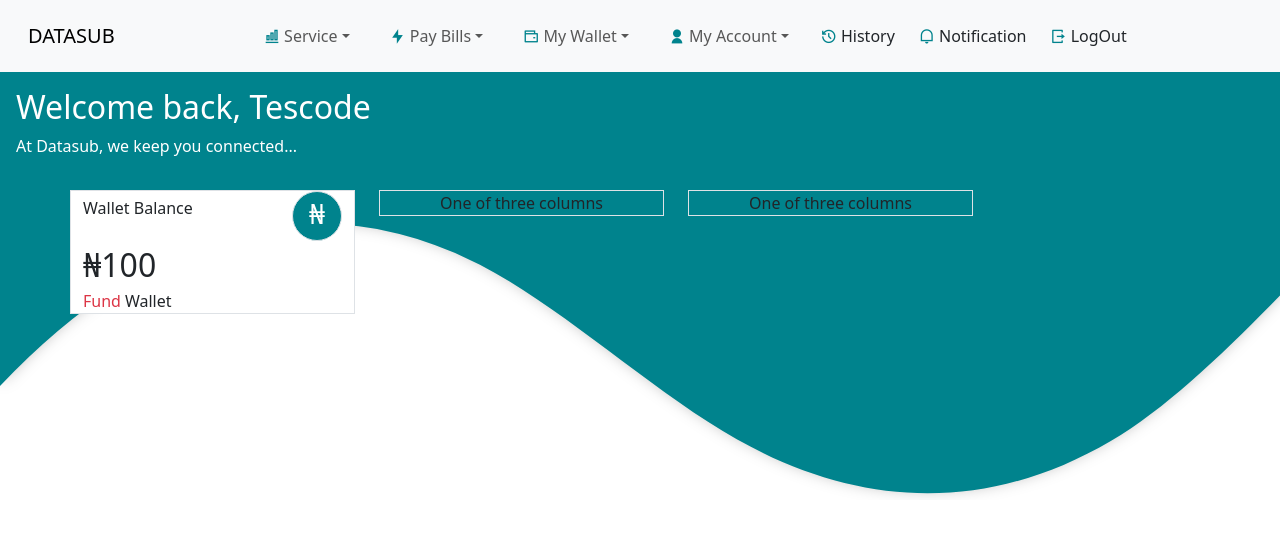
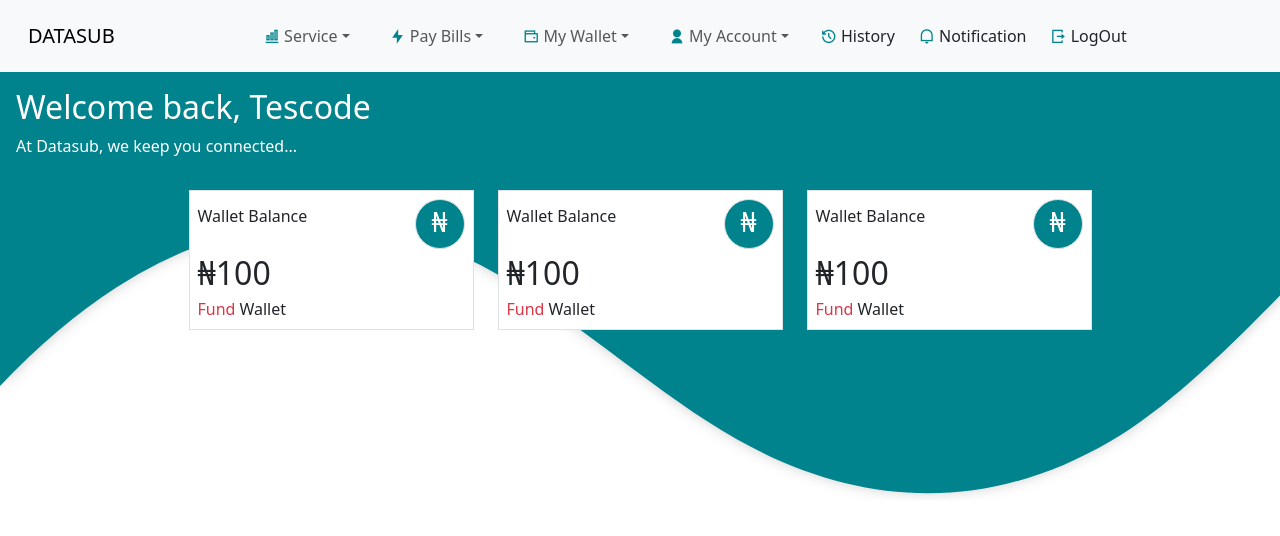
Before and after one commit to devtescode/Front_end_datasite, a React (Vite) app: page /dashboard in a window 1280 px wide. Shown: the top 536 px of the page. Built offline with nearby package versions, Linux system fonts and the light colour scheme.

Commit message:
update dashboard page

```diff
--- a/src/components/Dashboardpage/Dashboard.jsx
+++ b/src/components/Dashboardpage/Dashboard.jsx
@@ -91,8 +91,8 @@
             </div>
 
             <div class="container text-center">
-                <div class="row align-items-start gap-4">
-                    <div class="col-10 col-md-3 border bg-white">
+                <div class="row align-items-start gap-2 gap-sm-4  justify-content-center">
+                    <div class="col-11 col-md-3 border bg-white p-2">
                         <div>
                             <div className='d-flex justify-content-between align-items-center'>
                                 <div className=''>
@@ -106,16 +106,49 @@
                         <div className='text-start fs-2'>
                             ₦100
                         </div>
-                        <div className='text-start'>
+                        <div className='text-start hover-underline' style={{cursor:"pointer"}}>
                             <span className='text-danger'>Fund</span><span className='mx-1'>Wallet</span>
                         </div>
                     </div>
-                    <div class="col-10 col-md-3 border">
-                        One of three columns
+
+                    <div class="col-11 col-md-3 border bg-white p-2">
+                        <div>
+                            <div className='d-flex justify-content-between align-items-center'>
+                                <div className=''>
+                                    <p>Wallet Balance</p>
+                                </div>
+                                <div className='fs-3 border text-white ' style={{height:"50px", width:"50px", borderRadius:"50px", backgroundColor:"#00838d"}}>
+                                    ₦
+                                </div>
+                            </div>
+                        </div>
+                        <div className='text-start fs-2'>
+                            ₦100
+                        </div>
+                        <div className='text-start hover-underline' style={{cursor:"pointer"}}>
+                            <span className='text-danger'>Fund</span><span className='mx-1'>Wallet</span>
+                        </div>
                     </div>
-                    <div class="col-10 col-md-3 border">
-                        One of three columns
+
+                    <div class="col-11 col-md-3 border bg-white p-2">
+                        <div>
+                            <div className='d-flex justify-content-between align-items-center'>
+                                <div className=''>
+                                    <p>Wallet Balance</p>
+                                </div>
+                                <div className='fs-3 border text-white ' style={{height:"50px", width:"50px", borderRadius:"50px", backgroundColor:"#00838d"}}>
+                                    ₦
+                                </div>
+                            </div>
+                        </div>
+                        <div className='text-start fs-2'>
+                            ₦100
+                        </div>
+                        <div className='text-start hover-underline' style={{cursor:"pointer"}}>
+                            <span className='text-danger'>Fund</span><span className='mx-1'>Wallet</span>
+                        </div>
                     </div>
+
                 </div>
             </div>
 
--- a/src/index.css
+++ b/src/index.css
@@ -101,6 +101,11 @@
 }
 
 
+.hover-underline:hover {
+  text-decoration: underline;
+}
+
+
 @media (max-width: 768px) {
   .main {
     width: 97%; /* Adjust width for smaller screens */
```
